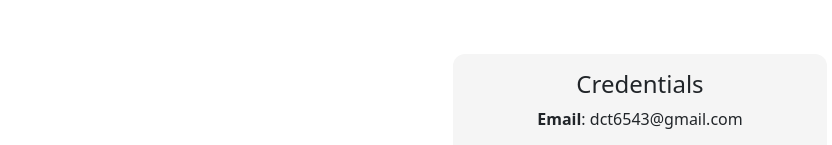
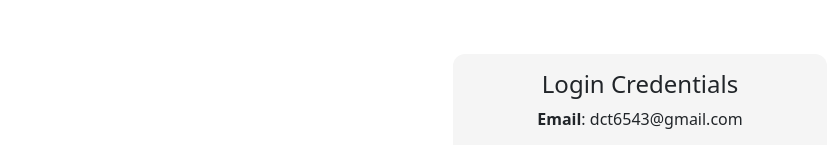
Before and after one commit to sahilsxn/notes-management-app, a React (Create React App) app: page / in a window 1280 px wide. Shown: the part 287-432 px from the top of the page, without its empty margins (0-832 px from the left). Built offline with nearby package versions, Linux system fonts and the light colour scheme.

Commit message:
refactor: CSS refactored

```diff
--- a/src/Components/Home.js
+++ b/src/Components/Home.js
@@ -22,7 +22,7 @@
                     <h2 style={{paddingBottom:'16px', textAlign: 'center'}}>Login or Register to Add/Manage Notes</h2>
                     </div>
                     <div style={{textAlign:'center', marginTop:'32px', background:'#F5F5F5', padding:'16px', borderRadius:'12px'}}>
-                    <h4>Credentials</h4>
+                    <h4>Login Credentials</h4>
                     <p><b>Email</b>: dct6543@gmail.com </p>
                     <button style={{marginBottom:'24px'}} class="btn btn-outline-primary" value="dct6543@gmail.com" onClick={handleCopy}>Copy</button>
                     <p><b>Password</b>: secret123</p>
```
